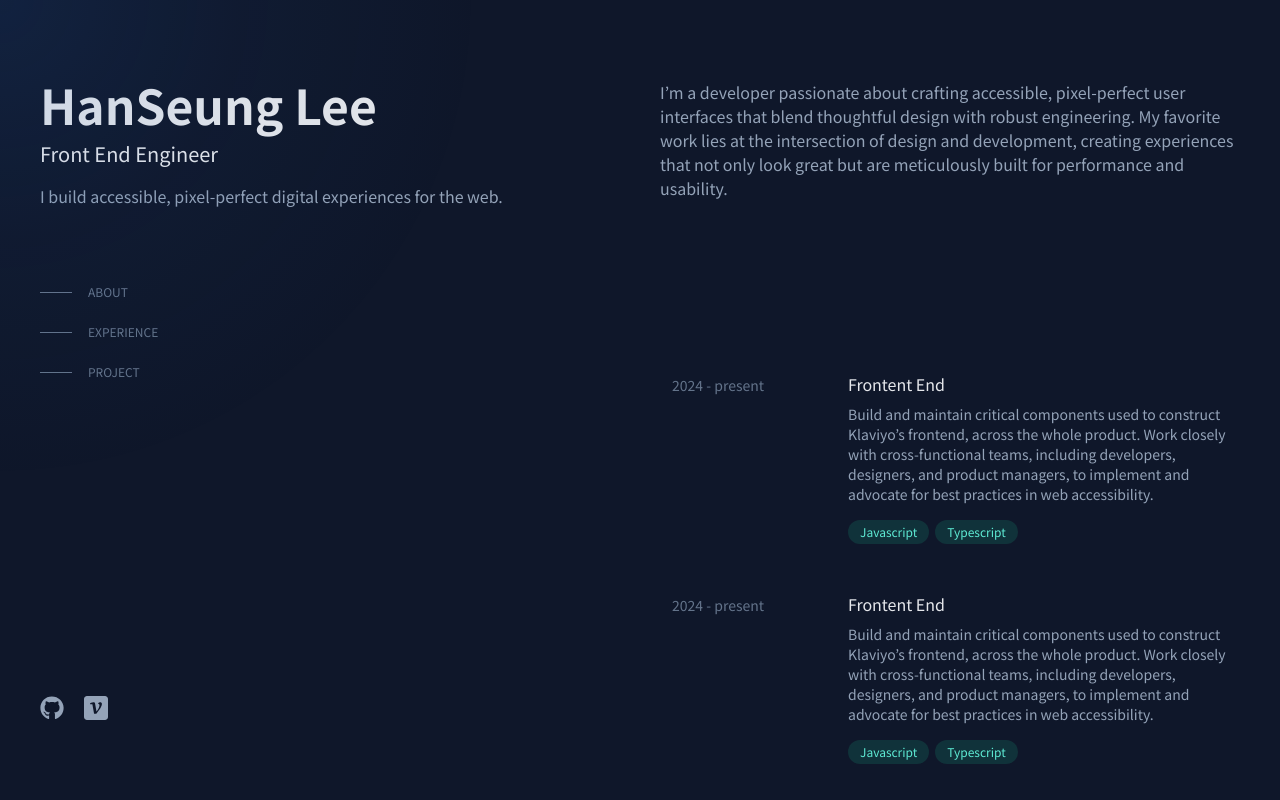
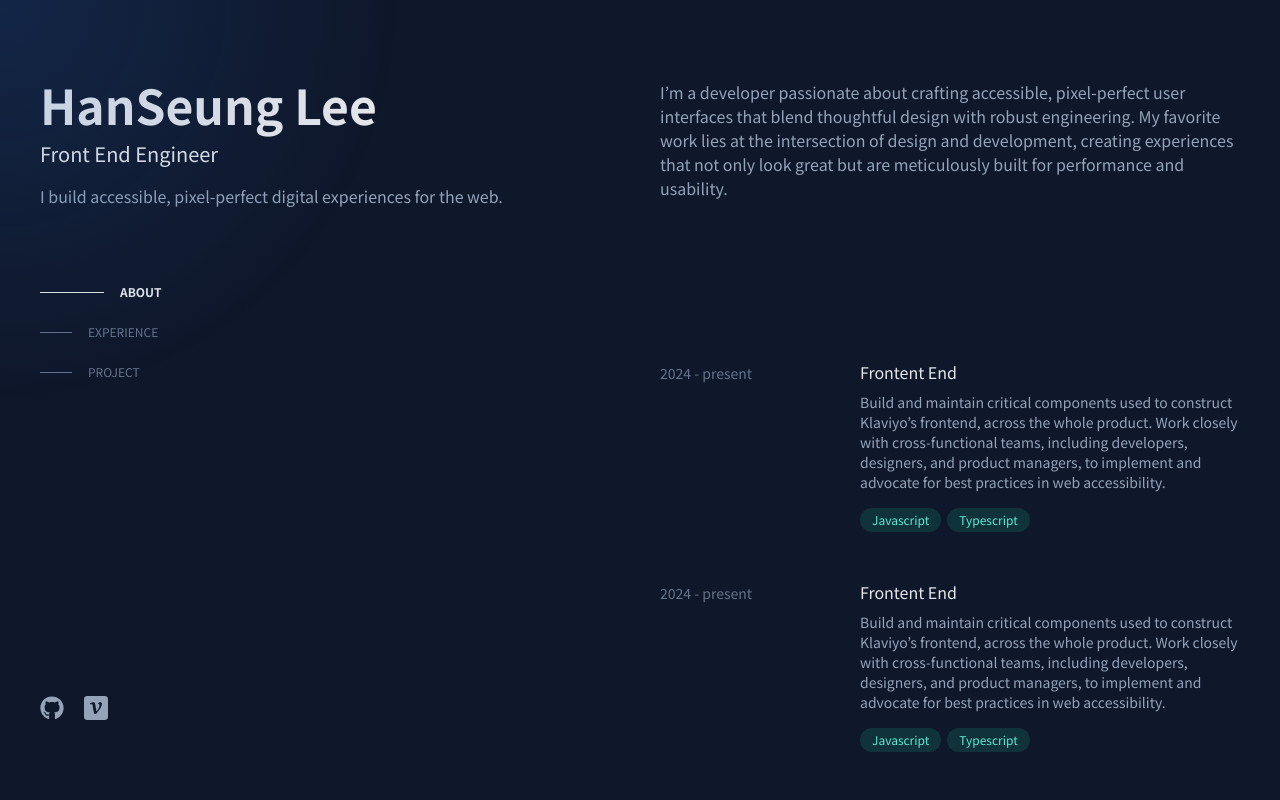
Before and after one commit to itstrap1016/portfolio, a React (Vite) app: page /#about in a window 1280 px wide. Shown: the top 800 px of the page. Built offline with nearby package versions, Linux system fonts and the light colour scheme.

Commit message:
NavBtn 기능 추가

```diff
--- a/src/App.tsx
+++ b/src/App.tsx
@@ -14,8 +14,16 @@ function App() {
         <Header />
         <MainLayout>
           <Intro />
-          <CommonLists heading="경력 리스트" data={careerData} />
-          <CommonLists heading="프로젝트 리스트" data={projectData} />
+          <CommonLists
+            heading="경력 리스트"
+            data={careerData}
+            id="experience"
+          />
+          <CommonLists
+            heading="프로젝트 리스트"
+            data={projectData}
+            id="project"
+          />
         </MainLayout>
       </Layout>
     </LightEffect>
--- a/src/components/CommonList.tsx
+++ b/src/components/CommonList.tsx
@@ -3,6 +3,7 @@ import { FiExternalLink } from "react-icons/fi";
 interface CommonListsProps {
   data: ListProps[];
   heading: string;
+  id: string;
 }
 
 interface ListProps {
@@ -37,7 +38,7 @@ function List({ image, date, title, content, skills, linkUrl }: ListProps) {
       onClick={handleClick}
     >
       {image && (
-        <div className="w-[120px] h-[70px] outline-2 outline-border rounded-[2px] mt-2">
+        <div className="w-[130px] h-[80px] outline-2 outline-border rounded-[2px] mt-2">
           <img src={image} alt={title} className="block w-full h-full" />
         </div>
       )}
@@ -71,11 +72,11 @@ function List({ image, date, title, content, skills, linkUrl }: ListProps) {
   );
 }
 
-function CommonLists({ data, heading }: CommonListsProps) {
+function CommonLists({ data, heading, id }: CommonListsProps) {
   return (
-    <section>
+    <section id={id}>
       <h2 className="sr-only">{heading}</h2>
-      <ul className="flex flex-col gap-12 p-3">
+      <ul className="flex flex-col gap-12">
         {data.map((item, index) => (
           <List {...item} key={index} />
         ))}
--- a/src/components/Header.tsx
+++ b/src/components/Header.tsx
@@ -1,24 +1,47 @@
+import { useEffect, useState } from "react";
 import { FaGithub } from "react-icons/fa";
 import { SiVelog } from "react-icons/si";
 
-function NavBtn({ name }: { name: string }) {
+interface NavBtnProps {
+  href: string;
+  name: string;
+  active: boolean;
+  onClick: () => void;
+}
+
+interface LinkBtnProps {
+  href: string;
+  children: React.ReactNode;
+}
+
+const getSectionPos = () => {
+  const hash = window.location.hash.replace("#", "");
+  const validSections = ["about", "experience", "project"];
+  return validSections.includes(hash) ? hash : "about";
+};
+
+function NavBtn({ href, name, active, onClick }: NavBtnProps) {
   return (
     <li>
-      <a href="#" className="flex items-center py-3 gap-4">
-        <span className="w-8 h-[1px] bg-sub02"></span>
-        <span className="text-sub02 text-xs">{name}</span>
+      <a href={href} className="flex items-center py-3 gap-4" onClick={onClick}>
+        <span
+          className={`h-[1px] transition-all duration-100 ${
+            active ? "w-16 bg-main" : "w-8 bg-sub02"
+          }`}
+        ></span>
+        <span
+          className={`text-xs transition-all duration-100 ${
+            active ? "text-main font-bold" : "text-sub02 font-normal"
+          }`}
+        >
+          {name}
+        </span>
       </a>
     </li>
   );
 }
 
-function LinkBtn({
-  href = "#",
-  children,
-}: {
-  href: string;
-  children: React.ReactNode;
-}) {
+function LinkBtn({ href = "#", children }: LinkBtnProps) {
   return (
     <li className="w-6 h-6">
       <a
@@ -34,6 +57,54 @@ function LinkBtn({
 }
 
 function Header() {
+  const [activeSection, setActiveSection] = useState(getSectionPos);
+
+  useEffect(() => {
+    const observerOptions = {
+      rootMargin: "-20% 0px -80% 0px",
+      threshold: 0,
+    };
+
+    const observerCallback = (entries: IntersectionObserverEntry[]) => {
+      entries.forEach((entry) => {
+        if (entry.isIntersecting) {
+          const sectionId = entry.target.id;
+          setActiveSection(sectionId);
+
+          if (window.location.hash !== `#${sectionId}`) {
+            window.history.replaceState(null, "", `#${sectionId}`);
+          }
+        }
+      });
+    };
+
+    const observer = new IntersectionObserver(
+      observerCallback,
+      observerOptions
+    );
+
+    // 관찰할 섹션들 찾기 및 등록
+    const aboutSection = document.getElementById("about");
+    const experienceSection = document.getElementById("experience");
+    const projectSection = document.getElementById("project");
+
+    if (aboutSection) observer.observe(aboutSection);
+    if (experienceSection) observer.observe(experienceSection);
+    if (projectSection) observer.observe(projectSection);
+
+    // hashchange 이벤트 리스너 (직접 URL 변경 시)
+    const handleHashChange = () => {
+      setActiveSection(getSectionPos);
+    };
+
+    window.addEventListener("hashchange", handleHashChange);
+
+    return () => {
+      observer.disconnect();
+      window.removeEventListener("hashchange", handleHashChange);
+    };
+  }, []);
+
   return (
     <header className="w-[640px] pl-10 pr-5 py-20 min-h-screen max-h-screen flex flex-col justify-between sticky top-0">
       <section>
@@ -49,9 +120,24 @@ function Header() {
         <nav>
           <h2 className="sr-only">Navigation</h2>
           <ul>
-            <NavBtn name="ABOUT" />
-            <NavBtn name="EXPERIENCE" />
-            <NavBtn name="PROJECT" />
+            <NavBtn
+              name="ABOUT"
+              href="#about"
+              active={activeSection === "about"}
+              onClick={() => setActiveSection("about")}
+            />
+            <NavBtn
+              name="EXPERIENCE"
+              href="#experience"
+              active={activeSection === "experience"}
+              onClick={() => setActiveSection("experience")}
+            />
+            <NavBtn
+              name="PROJECT"
+              href="#project"
+              active={activeSection === "project"}
+              onClick={() => setActiveSection("project")}
+            />
           </ul>
         </nav>
       </section>
--- a/src/components/Intro.tsx
+++ b/src/components/Intro.tsx
@@ -1,6 +1,6 @@
 function Intro() {
   return (
-    <section>
+    <section id="about">
       <h2 className="sr-only">자기소개</h2>
       <p className="mb-4">
         I’m a developer passionate about crafting accessible, pixel-perfect user
--- a/src/components/LightEffect.tsx
+++ b/src/components/LightEffect.tsx
@@ -17,7 +17,7 @@ function LightEffect({ children }: { children: React.ReactNode }) {
       <motion.div
         className="fixed inset-0 pointer-events-none z-10"
         style={{
-          background: `radial-gradient(600px circle at ${mousePosition.x}px ${mousePosition.y}px, rgba(36, 99, 188, 0.15), rgba(36, 99, 188, 0.05) 40%, transparent 80%)`,
+          background: `radial-gradient(500px circle at ${mousePosition.x}px ${mousePosition.y}px, rgba(36, 99, 188, 0.2), rgba(36, 99, 188, 0.1) 40%, transparent 80%)`,
         }}
         initial={{ opacity: 0 }}
         animate={{ opacity: 1 }}
```
